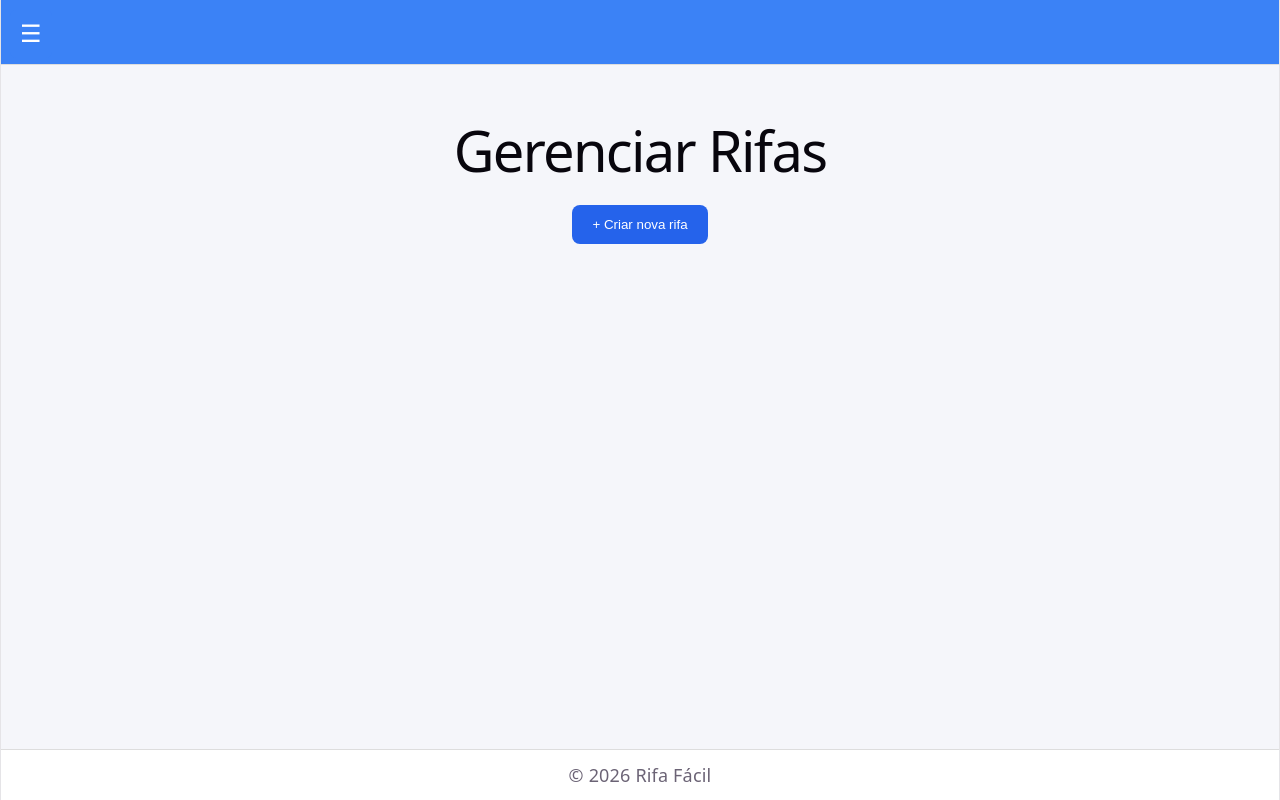
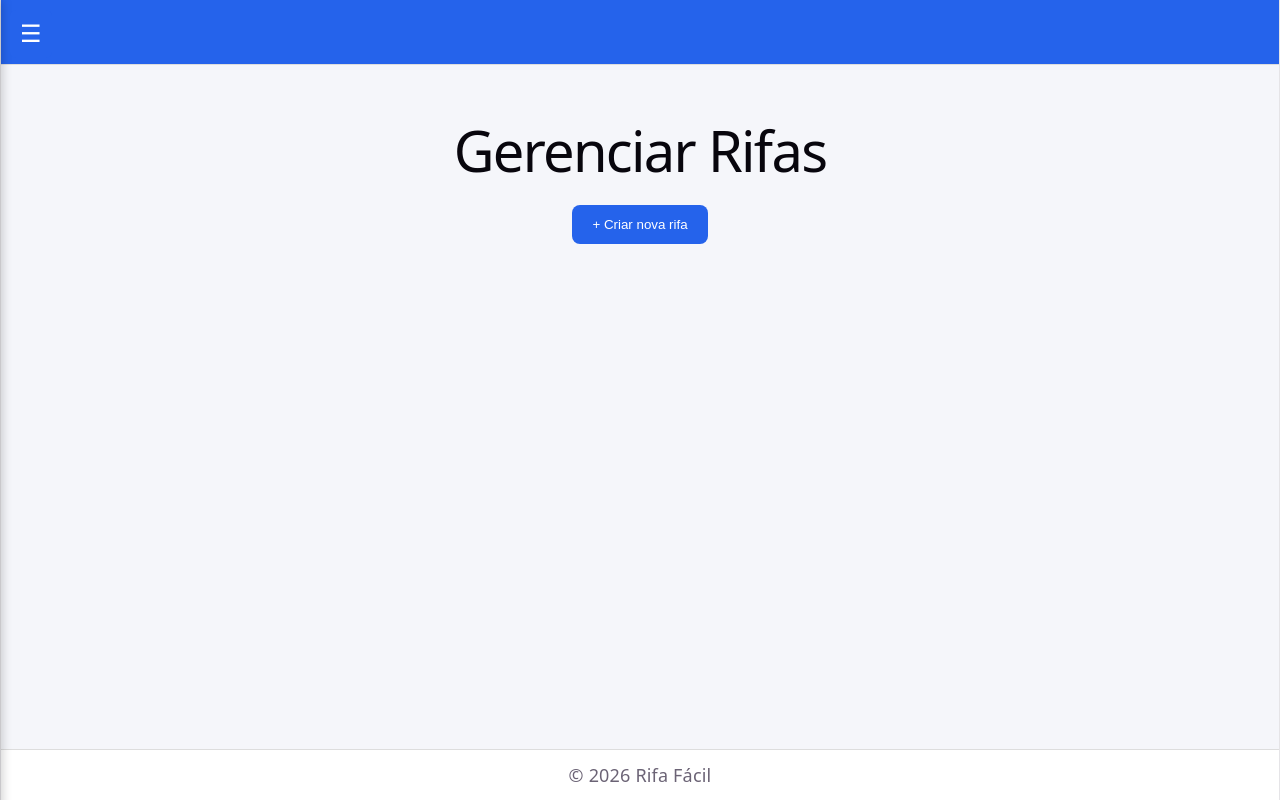
Before and after one commit to pietroggu/Rifas-Faceis, a React (Vite) app: page /boss in a window 1280 px wide. Built offline with nearby package versions, Linux system fonts and the light colour scheme.

Commit message:
Melhora da sidebar e header

```diff
--- a/src/components/layout/Header.jsx
+++ b/src/components/layout/Header.jsx
@@ -16,7 +16,7 @@ function Header() {
 const styles = {
   header: {
     height: "65px",
-    background: "#3B82F6",
+    background: "#2563EB",
     borderBottom: "1px solid #ddd",
     display: "flex",
     alignItems: "center",
@@ -24,11 +24,11 @@ const styles = {
     padding: "0 20px",
     color: "#ffffff",
 
-    position: "sticky", // 🔥 fixa no topo
+    position: "sticky",
     top: 0,
     zIndex: 10,
 
-    width: "100%", // 🔥 evita bug de largura
+    width: "100%",
     boxSizing: "border-box",
   },
 
--- /dev/null
+++ b/src/components/layout/Sidebar.css
@@ -0,0 +1,15 @@
+.menuBtn:hover {
+  background: #3B82F6;
+  transform: scale(1.05);
+  transition: 0.2s;
+}
+
+.sidebar-link {
+  transition: 0.2s;
+}
+
+.sidebar-link:hover {
+  background: rgba(255, 255, 255, 0.15);
+  padding-left: 5px;
+  border-radius: 6px;
+}
--- a/src/components/layout/Sidebar.jsx
+++ b/src/components/layout/Sidebar.jsx
@@ -1,6 +1,7 @@
 import React, { useState } from "react";
 import { Link } from "react-router-dom";
 import logo from "../../assets/logo_branca.png";
+import "./Sidebar.css";
 
 function Sidebar() {
   const [open, setOpen] = useState(false);
@@ -8,7 +9,7 @@ function Sidebar() {
   return (
     <>
       {/* BOTÃO MOBILE */}
-      <button onClick={() => setOpen(!open)} style={styles.menuBtn}>
+      <button onClick={() => setOpen(!open)} style={styles.menuBtn} className="menuBtn">
         ☰
       </button>
 
@@ -22,14 +23,14 @@ function Sidebar() {
         <img src={logo} alt="Logo" style={styles.logo} />
 
         <nav style={styles.nav}>
-          <Link style={styles.link} to="/home">🏠 Home</Link>
-          <Link style={styles.link} to="/suasrifas">🎟 Minhas rifas</Link>
-          <Link style={styles.link} to="/ajudas">🆘 Ajuda</Link>
-          <Link style={styles.link} to = "/boss">🔒 Acesso privado</Link>
+          <Link className="sidebar-link" style={styles.link} to="/home">Home</Link>
+          <Link className="sidebar-link" style={styles.link} to="/suasrifas">Minhas rifas</Link>
+          <Link className="sidebar-link" style={styles.link} to="/ajudas">Ajuda</Link>
+          <Link className="sidebar-link" style={styles.link} to = "/boss">Acesso privado</Link>
         </nav>
 
-        <Link style={styles.link1} to="/dados">🎲 Meus dados</Link>
-        <Link style={styles.link} to="">📤Logout</Link>
+        <Link className="sidebar-link" style={styles.link1} to="/dados">Meus dados</Link>
+        <Link className="sidebar-link" style={styles.link} to="">Logout</Link>
       </aside>
     </>
   );
@@ -42,7 +43,7 @@ const styles = {
     left: "10px",
     zIndex: 1000,
     fontSize: "24px",
-    background: "#3B82F6",
+    background: "#2563EB",
     color: "#fff",
     border: "none",
     padding: "10px",
@@ -56,19 +57,20 @@ const styles = {
     left: 0,
     height: "100vh",
     width: "240px",
-    background: "#3B82F6",
+    background: "#2563EB",
     color: "#fff",
     padding: "20px",
     display: "flex",
     flexDirection: "column",
-    transition: "0.3s",
+    transition: "transform 0.35s ease-in-out",
+    boxShadow: "2px 0 10px rgba(0,0,0,0.2)",
     zIndex: 999
   },
 
   nav: {
     display: "flex",
     flexDirection: "column",
-    gap: "15px",
+    gap: "5px",
   },
 
   link: {
```
